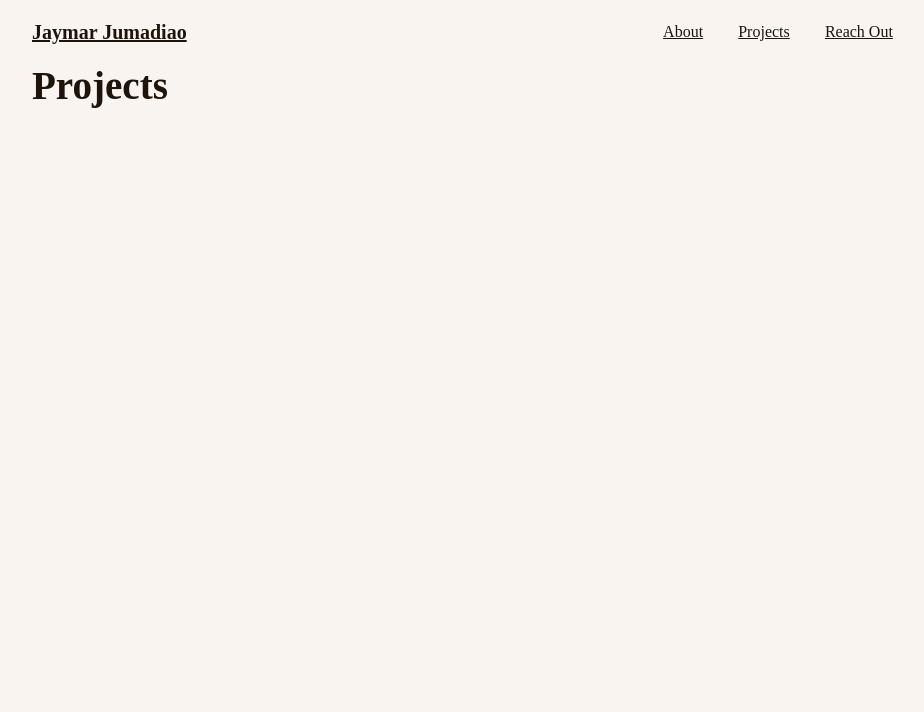
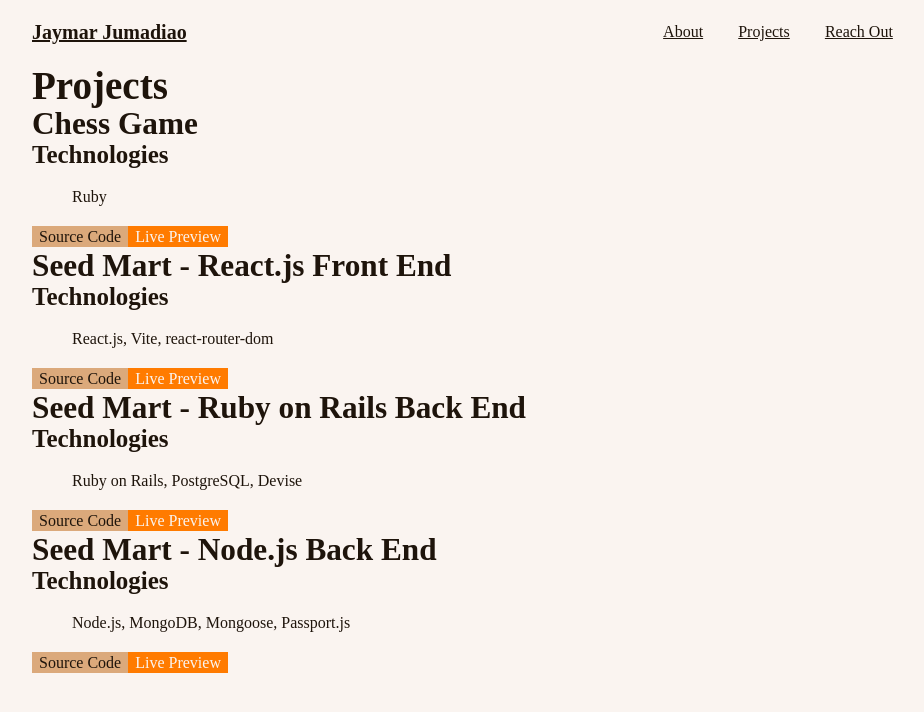
Before and after one commit to kalamansi10/portfolio-react, a React (Vite) app: page /projects in a window 1280 px wide. Shown: the top 712 px of the page, without its empty margins (160-1084 px from the left). Built offline with nearby package versions, Linux system fonts and the light colour scheme; a web font is replaced by a local one.

Commit message:
Initial projects page layout

```diff
--- a/src/pages/Projects.tsx
+++ b/src/pages/Projects.tsx
@@ -1,7 +1,26 @@
+import projects from "../../public/projects.json";
+import ProjectWrapper from "../components/ProjectWrapper";
+
+interface Project {
+  name: string;
+  description: string;
+  technologies: string[];
+  source_code_link: string;
+  live_preview_link: string;
+  preview_images: string[];
+}
+
 const Projects: React.FC = () => {
+  const renderProjects = () => {
+    return projects.map((project: Project, index: number) => {
+      return <ProjectWrapper key={index} project={project} />;
+    });
+  };
+
   return (
     <div>
       <h2>Projects</h2>
+      {renderProjects()}
     </div>
   );
 };
```
